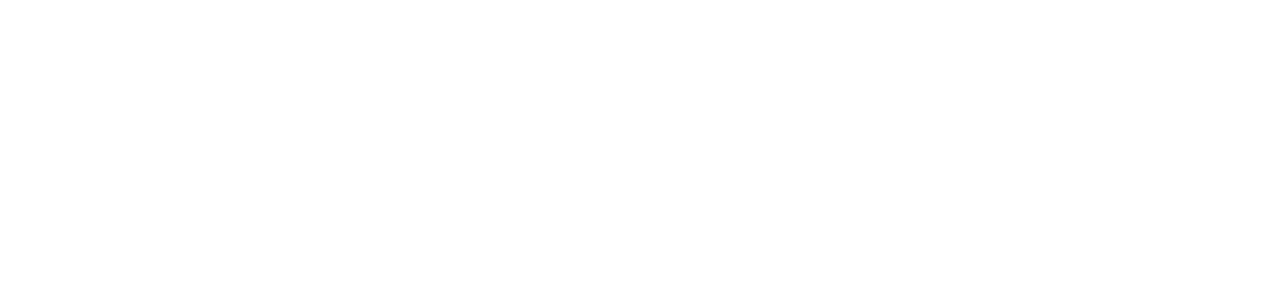
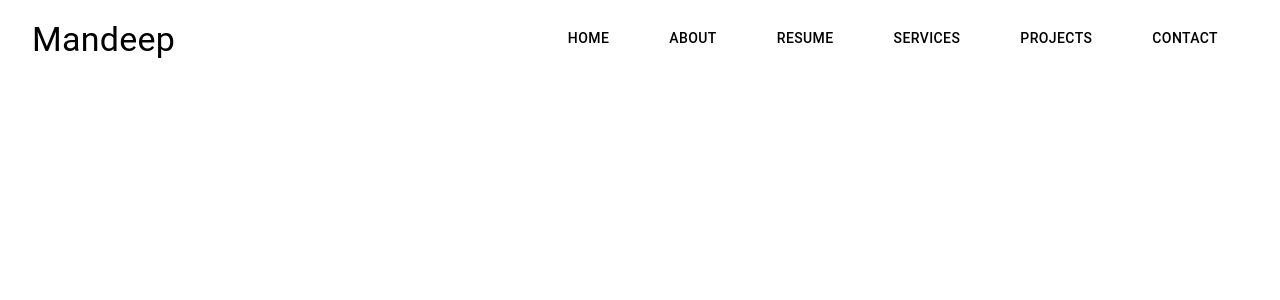
Before and after one commit to Mandeep-Sai/myWeb, a React (Create React App) app: page / in a window 1280 px wide. Shown: the top 300 px of the page. Built offline with nearby package versions, Linux system fonts and the light colour scheme.

Commit message:
nav bar added along with styling

```diff
--- a/package.json
+++ b/package.json
@@ -4,6 +4,7 @@
   "private": true,
   "dependencies": {
     "@material-ui/core": "^4.11.0",
+    "@material-ui/icons": "^4.9.1",
     "@testing-library/jest-dom": "^4.2.4",
     "@testing-library/react": "^9.5.0",
     "@testing-library/user-event": "^7.2.1",
--- a/src/App.css
+++ b/src/App.css
@@ -0,0 +1,4 @@
+.App {
+  padding: 0px;
+  margin: 0px;
+}
--- a/src/App.js
+++ b/src/App.js
@@ -1,8 +1,13 @@
 import React from "react";
 import "./App.css";
+import NavBar from "./compnents/NavBar.jsx";
 
 function App() {
-  return <div className="App"></div>;
+  return (
+    <div className="App">
+      <NavBar />
+    </div>
+  );
 }
 
 export default App;
--- /dev/null
+++ b/src/compnents/NavBar.jsx
@@ -0,0 +1,86 @@
+import React from "react";
+import { makeStyles } from "@material-ui/core/styles";
+import AppBar from "@material-ui/core/AppBar";
+import Toolbar from "@material-ui/core/Toolbar";
+import Typography from "@material-ui/core/Typography";
+import Button from "@material-ui/core/Button";
+import IconButton from "@material-ui/core/IconButton";
+import MenuIcon from "@material-ui/icons/Menu";
+
+const useStyles = makeStyles((theme) => ({
+  root: {
+    flexGrow: 1,
+  },
+  navBar: {
+    boxShadow: "none !important",
+  },
+
+  title: {
+    flexGrow: 1,
+  },
+  navItems: {
+    display: "flex",
+    flexDirection: "row",
+  },
+  navItem: {
+    display: "flex",
+    flexDirection: "column",
+    borderRadius: "0px",
+    paddingRight: "30px",
+    paddingLeft: "30px",
+    transition: theme.transitions.create(["width"], {
+      duration: theme.transitions.duration.complex,
+    }),
+
+    "&:after": {
+      content: '" "',
+      display: "block",
+      width: "0%",
+      paddingTop: "1px",
+      borderBottom: " 3px solid blue",
+    },
+    "&:hover&:after": {
+      transition: "width 0.5s ",
+      width: "100%",
+    },
+    "&:hover": {
+      backgroundColor: "white",
+    },
+  },
+}));
+
+export default function NavBar() {
+  const classes = useStyles();
+
+  return (
+    <div className={classes.root}>
+      <AppBar className={classes.navBar} position="static" color="transparent">
+        <Toolbar>
+          <Typography variant="h4" className={classes.title}>
+            Mandeep
+          </Typography>
+          <div className={classes.navItems}>
+            <Button className={classes.navItem} color="inherit">
+              Home
+            </Button>
+            <Button className={classes.navItem} color="inherit">
+              About
+            </Button>
+            <Button className={classes.navItem} color="inherit">
+              Resume
+            </Button>
+            <Button className={classes.navItem} color="inherit">
+              Services
+            </Button>
+            <Button className={classes.navItem} color="inherit">
+              Projects
+            </Button>
+            <Button className={classes.navItem} color="inherit">
+              Contact
+            </Button>
+          </div>
+        </Toolbar>
+      </AppBar>
+    </div>
+  );
+}
```
Also changed, not shown: 1 other file (tests, documents, lock files or other folders).
